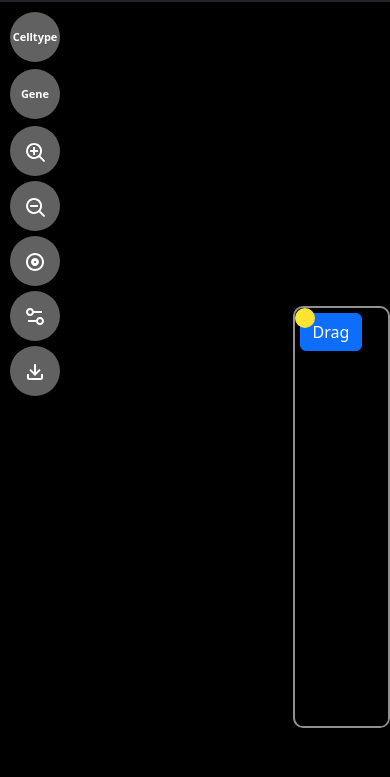
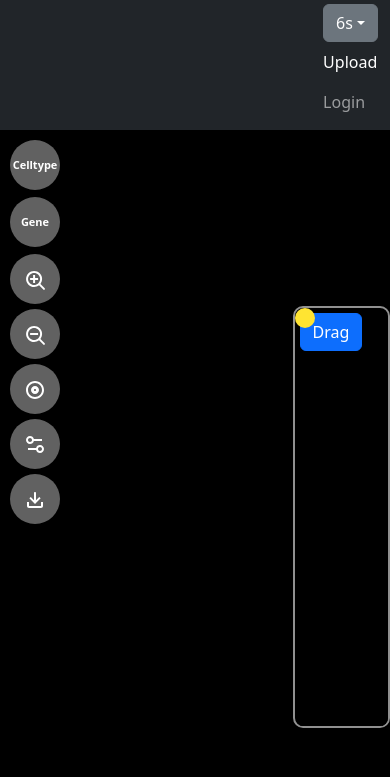
Before and after one commit to kresnajenie/sc-schier-merfisheyes, a website built with Vite: page index.html in a window 390 px wide. Shown: the part 116-893 px from the top of the page. Built offline with nearby package versions, Linux system fonts and the light colour scheme; no server answers.

Commit message:
Fix responsiveness issues

```diff
--- a/src/ui/Dropdown.js
+++ b/src/ui/Dropdown.js
@@ -14,10 +14,11 @@ export function createDropdown() {
     dropdownButton.id = 'dropdownMenuButton';
     dropdownButton.dataset.bsToggle = 'dropdown';
     dropdownButton.setAttribute('aria-expanded', 'false');
+    dropdownButton.setAttribute("data-display", "static")
     dropdownButton.innerHTML = ApiState.value.prefix;
 
     const dropdownMenu = document.createElement('ul');
-    dropdownMenu.className = 'dropdown-menu';
+    dropdownMenu.className = 'dropdown-menu dropdown-menu-left';
     dropdownMenu.setAttribute('aria-labelledby', 'dropdownMenuButton');
 
     dropdownMenu.appendChild(createDropdownItem('#50pe', '50pe'));
--- a/src/ui/Navbar/Navbar.css
+++ b/src/ui/Navbar/Navbar.css
@@ -1,4 +1,13 @@
 /* /src/ui/Navbar.css */
+.nav-container > * {
+  flex: 1 1 0px;
+}
+
+#collapse-container {
+  display: flex;
+  justify-content: flex-end;
+}
+
 .navbar-nav {
   margin-left: auto;
   z-index: 100;
--- a/src/ui/Navbar/Navbar.js
+++ b/src/ui/Navbar/Navbar.js
@@ -5,17 +5,40 @@ import { createFilterIndicator } from './FilterIndicator';
 
 export function createNavbar() {
     const navContainer = document.createElement('nav');
-    navContainer.className = 'navbar navbar-expand-lg navbar-dark bg-dark';
+    navContainer.className = 'sidenav navbar navbar-expand-lg navbar-dark bg-dark';
+    navContainer.setAttribute('data-mdb-sidenav-init', '');
+    navContainer.setAttribute('data-mdb-right', 'true');
+
+    // Create a button for the collapsed navbar
+    const button = document.createElement('button');
+    button.className = 'navbar-toggler ms-auto';
+    button.type = 'button';
+    button.setAttribute('data-mdb-collapse-init', '');
+    button.setAttribute('data-mdb-target', '#navbarCollapse');
+    button.setAttribute('aria-controls', 'navbarCollapse');
+    button.setAttribute('aria-expanded', 'false');
+    button.setAttribute('aria-label', 'Toggle navigation');
+    button.addEventListener('click', () => {
+        console.log("here");
+    })
+
+    const iconSpan = document.createElement('span');
+    iconSpan.className = 'navbar-toggler-icon';
+    button.appendChild(iconSpan);
 
     const containerFluid = document.createElement('div');
     containerFluid.className = 'container-fluid nav-container';
-
 
     containerFluid.appendChild(createTitle());
 
     containerFluid.appendChild(createFilterIndicator());
 
-    containerFluid.appendChild(createCollapseDiv());
+    const div = document.createElement('div');
+    div.id = "collapse-container"
+    // div.appendChild(button);
+    div.appendChild(createCollapseDiv());
+
+    containerFluid.appendChild(div);
 
     navContainer.appendChild(containerFluid);
 
@@ -42,11 +65,11 @@ function createTitle() {
 
 function createCollapseDiv() {
     const collapseDiv = document.createElement('div');
-    collapseDiv.className = 'collapse navbar-collapse';
-    collapseDiv.id = 'navbarNav';
+    // collapseDiv.className = 'collapse navbar-collapse';
+    collapseDiv.id = 'navbarCollapse';
 
     const ulList = document.createElement('ul');
-    ulList.className = 'navbar-nav ml-auto';
+    ulList.className = 'navbar-nav mr-auto';
 
     ulList.appendChild(createDropdown());
     ulList.appendChild(createUploadItem());
```
